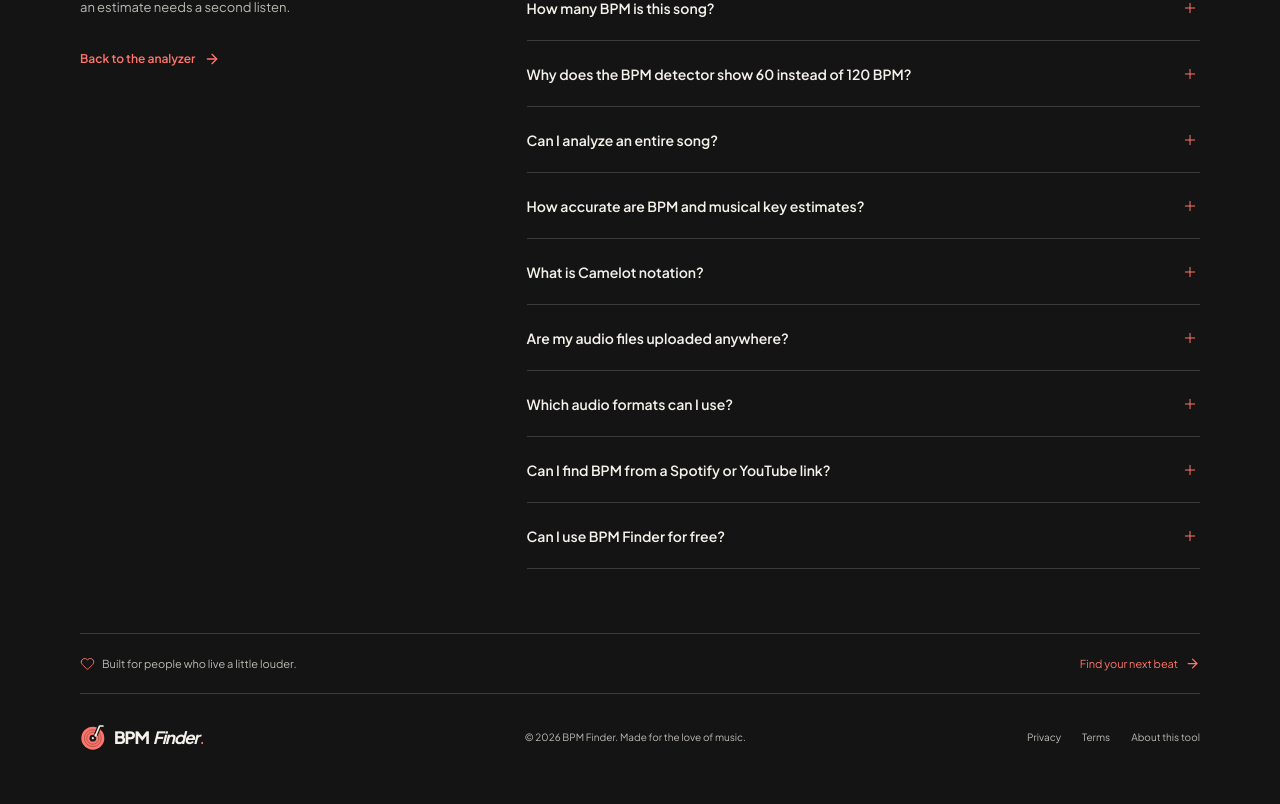
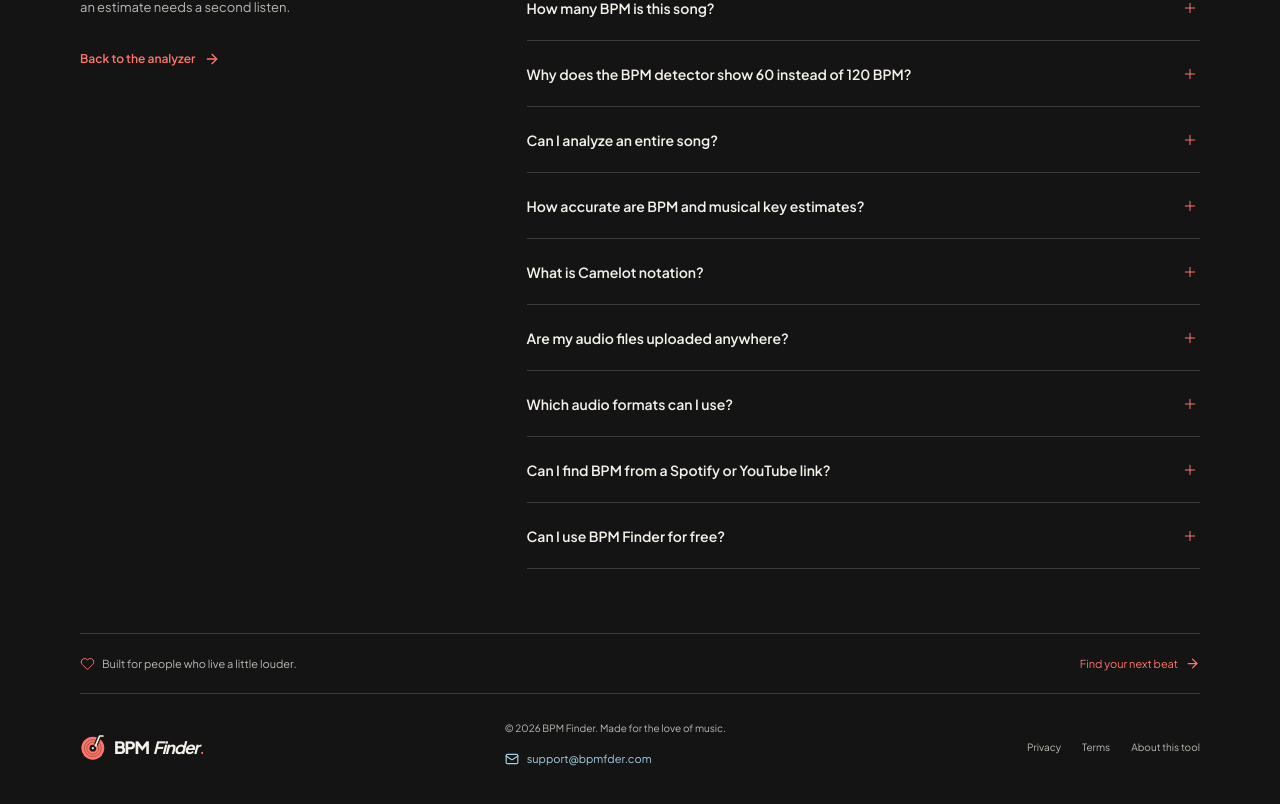
Before and after one commit to tututuf/bpmfinder, a Next.js app: page / in a window 1280 px wide. Shown: the part 6612-7416 px from the top of the page. Built offline with nearby package versions, Linux system fonts and the light colour scheme; no server answers.

Commit message:
Show support email in every site footer

```diff
--- a/src/app/billing/return/page.tsx
+++ b/src/app/billing/return/page.tsx
@@ -1,5 +1,6 @@
 import type { Metadata } from 'next';
+import { ResourceFooter } from '@/components/tool-page';
 import BillingReturn from '@/components/billing-return';
 import '../../pricing/pricing.css';
 export const metadata: Metadata = { title: 'Subscription confirmation — BPM Finder', robots: { index: false, follow: false } };
-export default function Page() { return <main><BillingReturn /></main>; }
+export default function Page() { return <><main><BillingReturn /></main><ResourceFooter /></>; }
--- a/src/app/blogs/page.tsx
+++ b/src/app/blogs/page.tsx
@@ -1,5 +1,6 @@
 import type { Metadata } from 'next';
 import Link from 'next/link';
+import FooterContact from '@/components/footer-contact';
 import { ArrowRight } from 'lucide-react';
 import { pageMetadata } from '@/lib/site';
 import { newBlogPosts } from '@/lib/blog-posts';
@@ -20,6 +21,6 @@ export default function Blogs() {
       <section className="blog-notes" aria-labelledby="notes-heading"><div className="blog-notes-heading"><span className="eyebrow">LISTEN. READ. TRY IT.</span><h2 id="notes-heading">More from the field notes.</h2><p>Practical guides, each with a different question to answer.</p></div><div className="blog-notes-grid">{newBlogPosts.map((post, index) => <article className={`blog-note blog-note-${index + 1}`} key={post.slug}><Link className="blog-note-art" href={`/blogs/${post.slug}`} tabIndex={-1} aria-hidden="true"><span>FIELD NOTE / 0{index + 2}</span><strong>{post.mark}</strong><span>{post.category}</span></Link><div className="blog-note-copy"><span className="eyebrow">{post.category}</span><h3><Link href={`/blogs/${post.slug}`}>{post.title}</Link></h3><p>{post.description}</p><BlogByline published={post.published} /><Link className="guide-link" href={`/blogs/${post.slug}`}>Read the guide <ArrowRight size={16} /></Link></div></article>)}</div></section>
       <Link className="guide-link" href="/#workspace">Back to the audio tools <ArrowRight size={16} /></Link>
     </main>
-    <footer className="blogs-footer page-width"><span>BPM Finder. Made for the love of music.</span><div className="footer-links"><Link href="/terms">Terms</Link><Link href="/privacy">Privacy</Link><Link href="/">Back to home <ArrowRight size={14} /></Link></div></footer>
+    <footer className="blogs-footer page-width"><div className="footer-identity"><span>BPM Finder. Made for the love of music.</span><FooterContact /></div><div className="footer-links"><Link href="/terms">Terms</Link><Link href="/privacy">Privacy</Link><Link href="/">Back to home <ArrowRight size={14} /></Link></div></footer>
   </>;
 }
--- a/src/app/legal-links.css
+++ b/src/app/legal-links.css
@@ -10,3 +10,13 @@
 .footer-links > a:focus-visible,.site-footer > div > a:focus-visible { outline: 2px solid var(--key); outline-offset: 4px; border-radius: 2px; }
 .login-card .login-terms { margin-top: 18px; color: var(--muted); font-size: 11px; line-height: 1.85; }
 .login-terms > a { color: var(--key); text-decoration: underline; text-underline-offset: 3px; }
+.footer-identity,.resource-footer > .footer-identity,.site-footer > .footer-identity { display: grid; gap: 6px; min-width: 0; }
+.footer-contact,.site-footer .footer-contact { display: inline-flex; align-items: center; justify-self: start; gap: 8px; min-height: 32px; color: var(--key); font-size: 11px; line-height: 1.8; }
+.footer-contact > span { overflow-wrap: anywhere; }
+.footer-contact:hover,.site-footer .footer-contact:hover { color: var(--accent); }
+.footer-contact:focus-visible { outline: 2px solid var(--key); outline-offset: 4px; border-radius: 2px; }
+.site-footer > .footer-identity { color: var(--muted); font-size: 10px; line-height: 1.8; }
+.site-footer { flex-wrap: wrap; }
+@media (max-width: 760px) {
+  .site-footer > .footer-identity { order: 3; flex-basis: 100%; margin-left: 0; font-size: 9px; }
+}
--- a/src/app/login/page.tsx
+++ b/src/app/login/page.tsx
@@ -1,4 +1,5 @@
 import type { Metadata } from 'next';
+import { ResourceFooter } from '@/components/tool-page';
 import Link from 'next/link';
 import { headers } from 'next/headers';
 import { redirect } from 'next/navigation';
@@ -36,5 +37,6 @@ export default async function Login({ searchParams }: { searchParams: Promise<{
       <div className="login-copy"><span className="eyebrow">BACK TO YOUR RHYTHM</span><h1>Good music.<br /><em>Good to see you.</em></h1><p>Sign in with email or Google.<br />Your next great mix starts here.</p><div className="login-reassurance"><span><Check size={14} /> Free to use</span><span><Check size={14} /> Audio stays on your device</span></div></div>
       <section className="login-card" aria-labelledby="signin-heading"><span className="brand login-brand" aria-hidden="true"><Brand /></span><h2 id="signin-heading">Welcome to BPM Finder.</h2><p>One account. Back to the music.</p>{error && <p className="login-error" role="alert">{error}</p>}<EmailAuth callbackUrl={callbackUrl} configured={emailConfigured} registrationConfigured={mailConfigured()} /><div className="auth-divider"><span>or</span></div><GoogleSignIn callbackUrl={callbackUrl} configured={configured} /><p className="login-terms">By creating an account or continuing, you agree to our <Link href="/terms">Terms of Service</Link>. Read our <Link href="/privacy">Privacy Policy</Link> to learn how we handle your information.</p><p className="login-privacy">Email registration stores your verified email and a salted password hash. Google sign-in shares your name, email and profile picture. Audio stays on your device. With Pro, you can select the Save Results checkbox to automatically add new analysis results to your account history.</p><Link className="login-guest" href={callbackUrl}><ArrowLeft size={14} /> Continue without signing in</Link></section>
     </main>
+    <ResourceFooter />
   </>;
 }
--- a/src/app/pricing/page.tsx
+++ b/src/app/pricing/page.tsx
@@ -1,5 +1,6 @@
 import type { Metadata } from 'next';
 import Link from 'next/link';
+import FooterContact from '@/components/footer-contact';
 import { ArrowRight, ChevronDown, ShieldCheck, FileAudio, Layers } from 'lucide-react';
 import PricingPlans from '@/components/pricing-plans';
 import { pageMetadata } from '@/lib/site';
@@ -23,5 +24,5 @@ export default function Pricing() {
     <div className="pricing-limits"><span><FileAudio size={14} /> Up to 50 MB · 10 min per file</span><span><Layers size={14} /> 20 files per batch · both plans</span></div>
     <div className="pricing-privacy"><ShieldCheck size={20} /><p><strong>Your tracks stay with you.</strong> Audio analysis runs on your device, right in your browser.</p></div>
     <section className="pricing-faq" aria-labelledby="pricing-faq-heading"><div><span className="eyebrow">A FEW PRACTICAL DETAILS</span><h2 id="pricing-faq-heading">Good to know<br /> before you press play.</h2></div><div className="pricing-questions">{questions.map(([question, answer]) => <details key={question}><summary>{question}<ChevronDown size={17} aria-hidden="true" /></summary><p>{answer}</p></details>)}</div></section>
-  </main><footer className="pricing-footer page-width"><span>BPM Finder. Made for the love of music.</span><div className="footer-links"><Link href="/terms">Terms</Link><Link href="/privacy">Privacy</Link><Link href="/">Back to home <ArrowRight size={14} /></Link></div></footer></>;
+  </main><footer className="pricing-footer page-width"><div className="footer-identity"><span>BPM Finder. Made for the love of music.</span><FooterContact /></div><div className="footer-links"><Link href="/terms">Terms</Link><Link href="/privacy">Privacy</Link><Link href="/">Back to home <ArrowRight size={14} /></Link></div></footer></>;
 }
--- a/src/app/saved-results/page.tsx
+++ b/src/app/saved-results/page.tsx
@@ -1,7 +1,8 @@
 import type { Metadata } from 'next';
+import { ResourceFooter } from '@/components/tool-page';
 import SavedResults from '@/components/saved-results';
 import './saved-results.css';
 export const metadata: Metadata = { title: 'Saved Results — BPM Finder', description: 'Revisit your saved track analysis.', robots: { index: false, follow: false } };
 export default function SavedResultsPage() {
-  return <main className="saved-main page-width"><div className="saved-intro"><span className="eyebrow">BPM FINDER / YOUR COLLECTION</span><h1>Back to<br /><em>your discoveries.</em></h1><p>The tracks you checked. The numbers you kept.</p></div><SavedResults /></main>;
+  return <><main className="saved-main page-width"><div className="saved-intro"><span className="eyebrow">BPM FINDER / YOUR COLLECTION</span><h1>Back to<br /><em>your discoveries.</em></h1><p>The tracks you checked. The numbers you kept.</p></div><SavedResults /></main><ResourceFooter /></>;
 }
--- a/src/components/analyzer.tsx
+++ b/src/components/analyzer.tsx
@@ -1,6 +1,7 @@
 'use client';
 
 import Link from 'next/link';
+import FooterContact from '@/components/footer-contact';
 import { useRouter } from 'next/navigation';
 import { useSession } from 'next-auth/react';
 import { useSaveWorkspace } from '@/components/save-workspace-provider';
@@ -290,7 +291,7 @@ export default function Analyzer({ configuration }: { configuration: { engine: A
 
       <div className="last-note page-width"><span><Heart size={15} /> Built for people who live a little louder.</span><a href="#workspace" onClick={() => setTool('analyzer')}>Find your next beat <ArrowRight size={15} /></a></div>
     </main>
-    <footer className="site-footer page-width"><a className="brand" href="#" aria-label="BPM Finder home"><Brand /></a><span>© {new Date().getFullYear()} BPM Finder. Made for the love of music.</span><div><Link href="/privacy">Privacy</Link><Link href="/terms">Terms</Link><button onClick={() => setGuide('A note on accuracy')}>About this tool</button></div></footer>
+    <footer className="site-footer page-width"><a className="brand" href="#" aria-label="BPM Finder home"><Brand /></a><div className="footer-identity"><span>© {new Date().getFullYear()} BPM Finder. Made for the love of music.</span><FooterContact /></div><div><Link href="/privacy">Privacy</Link><Link href="/terms">Terms</Link><button onClick={() => setGuide('A note on accuracy')}>About this tool</button></div></footer>
 
     {playingTrack && <div className="audio-player"><button className="preview-play" aria-label="Pause playback" onClick={() => { audioRef.current?.pause(); setPlaying(null); }}><Pause size={15} fill="currentColor" /></button><div><strong>{playingTrack.name}</strong><span>Now playing · {playingTrack.bpm} BPM</span></div><input aria-label="Playback position" type="range" min="0" max={playingTrack.duration || 24} step="0.1" value={playTime} onChange={e => { if (audioRef.current) { audioRef.current.currentTime = Number(e.target.value); setPlayTime(Number(e.target.value)); } }} /><span className="mono">{time(playTime)} / {time(playingTrack.duration)}</span><button className="icon-button" aria-label="Close player" onClick={() => { audioRef.current?.pause(); setPlaying(null); }}><X size={16} /></button></div>}
     {inspectedTrack && <TrackInspector premium={hasPro} key={inspectedTrack.id} track={inspectedTrack} onClose={() => setInspecting(null)} onSave={(bpm, key) => { patchTrack(inspectedTrack.id, { bpm, key, camelot: camelotFor(key), bpmEdited: bpm !== (inspectedTrack.originalBpm !== undefined ? inspectedTrack.originalBpm : inspectedTrack.bpm), keyEdited: key !== (inspectedTrack.originalKey ?? inspectedTrack.key) }); setInspecting(null); setNotice('Result updated. Your audio file has not been changed.'); }} onReset={() => patchTrack(inspectedTrack.id, { bpm: inspectedTrack.originalBpm !== undefined ? inspectedTrack.originalBpm : inspectedTrack.bpm, key: inspectedTrack.originalKey || inspectedTrack.key, camelot: inspectedTrack.originalCamelot || inspectedTrack.camelot, bpmEdited: false, keyEdited: false })} />}
--- /dev/null
+++ b/src/components/footer-contact.tsx
@@ -0,0 +1,5 @@
+import { Mail } from 'lucide-react';
+
+export default function FooterContact() {
+  return <a className="footer-contact" href="mailto:support@bpmfder.com"><Mail size={14} aria-hidden="true" /><span>support@bpmfder.com</span></a>;
+}
--- a/src/components/tool-page.tsx
+++ b/src/components/tool-page.tsx
@@ -3,6 +3,7 @@ import { ArrowRight } from 'lucide-react';
 import type { ReactNode } from 'react';
 import StructuredData from '@/components/structured-data';
 import { absoluteUrl } from '@/lib/site';
+import FooterContact from '@/components/footer-contact';
 
 export const toolLinks = [
   { href: '/', title: 'BPM Finder', text: 'Upload audio to measure its tempo and key.' },
@@ -14,7 +15,7 @@ export function RelatedTools({ current }: { current: string }) {
   return <section className="related-tools page-width" aria-labelledby="related-tools-title"><div className="resource-heading"><span className="eyebrow">KEEP THE MUSIC MOVING</span><h2 id="related-tools-title">A few more tools for your set.</h2></div><div className="related-tools-grid">{toolLinks.filter(t => t.href !== current).map(t => <Link href={t.href} key={t.href}><h3>{t.title}<ArrowRight size={17} aria-hidden="true" /></h3><p>{t.text}</p></Link>)}</div></section>;
 }
 export function ResourceFooter() {
-  return <footer className="resource-footer page-width"><span>BPM Finder. Made for the love of music.</span><div><Link href="/">BPM Finder</Link><Link href="/blogs">Field notes</Link><Link href="/pricing">Free & Pro</Link><Link href="/terms">Terms</Link><Link href="/privacy">Privacy</Link></div></footer>;
+  return <footer className="resource-footer page-width"><div className="footer-identity"><span>BPM Finder. Made for the love of music.</span><FooterContact /></div><div><Link href="/">BPM Finder</Link><Link href="/blogs">Field notes</Link><Link href="/pricing">Free & Pro</Link><Link href="/terms">Terms</Link><Link href="/privacy">Privacy</Link></div></footer>;
 }
 export function ToolPage({ eyebrow, title, accent, description, children }: { eyebrow: string; title: string; accent: string; description: string; children: ReactNode }) {
   const path = toolLinks.find(tool => tool.title === title)?.href;
```
